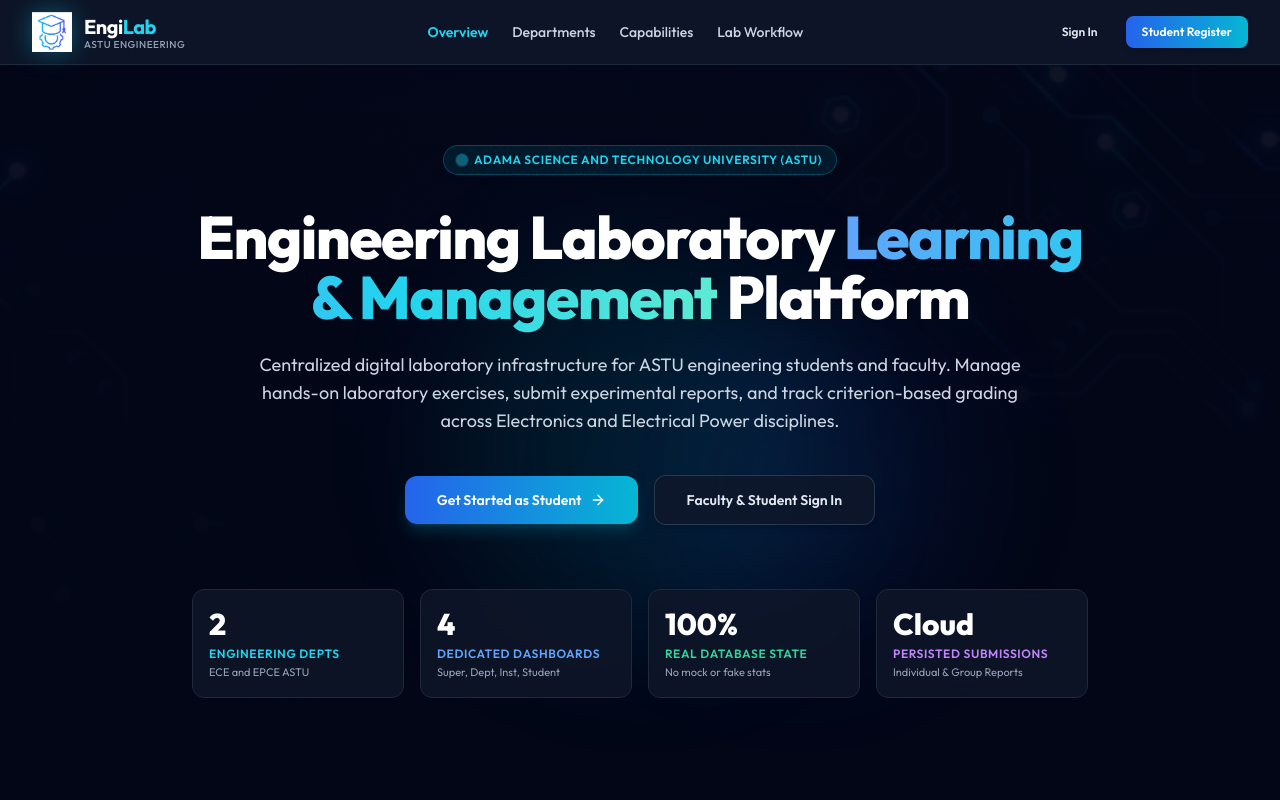
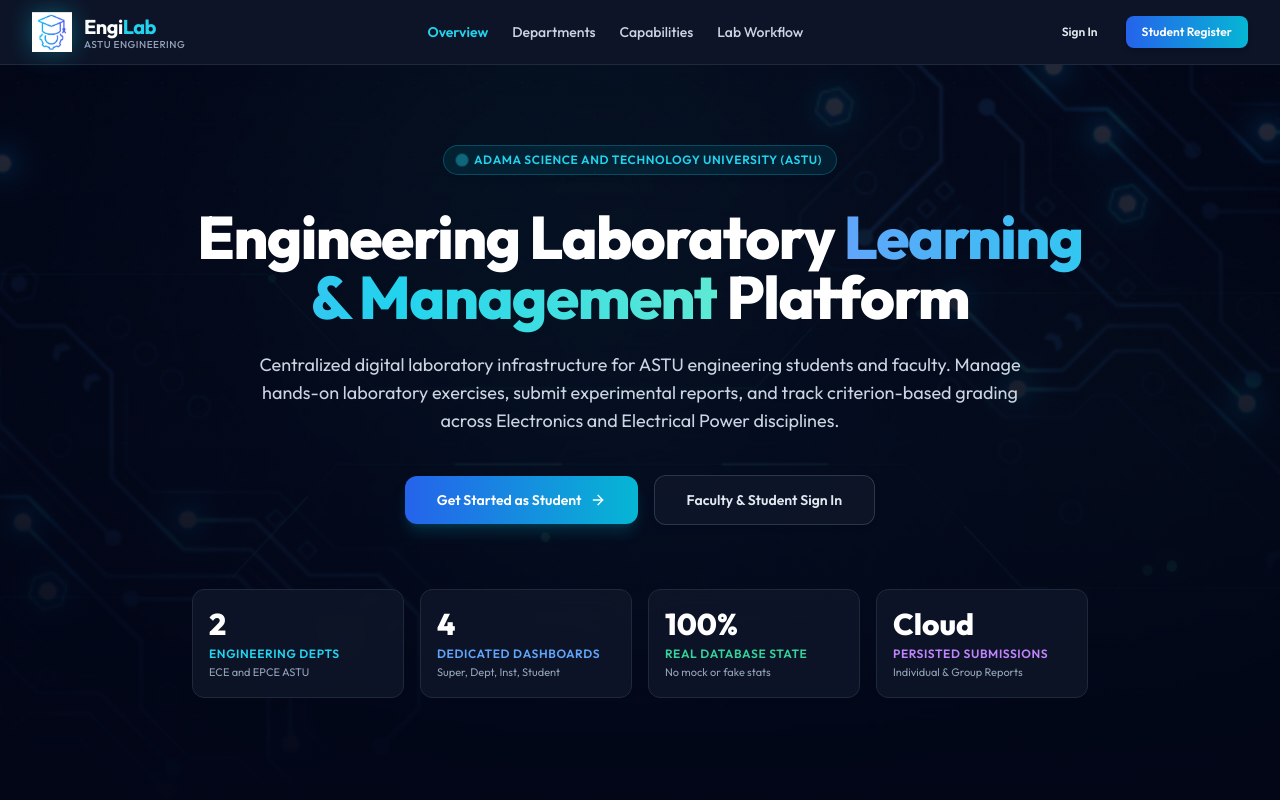
Before and after one commit to petersisay/EngiLab, a React (Vite) app in the folder client/: page / in a window 1280 px wide. Shown: the top 800 px of the page. Built offline with nearby package versions, Linux system fonts and the light colour scheme; no server answers; the HTML template or start-up script is replaced by a standard one.

Commit message:
feat(landing): implement animated light-green circuit background, moving signal pulses, and energy sweeps

```diff
--- a/client/src/pages/public/LandingPage.jsx
+++ b/client/src/pages/public/LandingPage.jsx
@@ -45,16 +45,159 @@ const LandingPage = () => {
 
       {/* Hero Section */}
       <section className="relative overflow-hidden pt-12 pb-24 lg:pt-20 lg:pb-32">
-        {/* Background Circuit Image with Dark Navy Overlays */}
-        <div className="absolute inset-0 z-0">
+        {/* Animated Background Circuit Image with Light Green & Cyan Energy Elements */}
+        <div className="absolute inset-0 z-0 overflow-hidden pointer-events-none select-none">
+          {/* Animated Floating Base Image with higher clarity and luminescence */}
           <img
             src="/engilab-hero-bg.png"
             alt="Engineering Lab Circuit Background"
-            className="w-full h-full object-cover object-center opacity-30 mix-blend-screen scale-105"
+            className="w-full h-full object-cover object-center opacity-45 mix-blend-screen animate-circuit-float filter brightness-125 contrast-110"
           />
-          <div className="absolute inset-0 bg-gradient-to-b from-slate-950/80 via-slate-950/95 to-slate-950"></div>
-          <div className="absolute top-1/4 left-1/2 -translate-x-1/2 w-96 h-96 bg-cyan-500/10 rounded-full blur-3xl pointer-events-none"></div>
-          <div className="absolute top-1/3 right-1/4 w-80 h-80 bg-blue-600/10 rounded-full blur-3xl pointer-events-none"></div>
+
+          {/* Light-Green Engineering Workbench Dot Matrix Overlay */}
+          <div
+            className="absolute inset-0 opacity-25"
+            style={{
+              backgroundImage: 'radial-gradient(rgba(52, 211, 153, 0.35) 1px, transparent 1px)',
+              backgroundSize: '36px 36px'
+            }}
+          ></div>
+
+          {/* Animated Light Green & Emerald Energy Auroras */}
+          <div className="absolute -top-24 left-1/4 w-[500px] h-[500px] bg-gradient-to-tr from-emerald-500/25 to-teal-400/20 rounded-full blur-[100px] animate-aurora-green"></div>
+          <div
+            className="absolute top-1/3 -right-20 w-[450px] h-[450px] bg-gradient-to-bl from-green-400/20 to-emerald-600/15 rounded-full blur-[110px] animate-aurora-green"
+            style={{ animationDelay: '4s' }}
+          ></div>
+          <div className="absolute bottom-10 left-1/3 w-[550px] h-[350px] bg-cyan-400/15 rounded-full blur-[100px] animate-aurora-cyan"></div>
+
+          {/* Luminous Sweep Beam (Light pulse traveling across circuits) */}
+          <div className="absolute -top-1/2 -left-1/2 w-[200%] h-[200%] pointer-events-none overflow-hidden">
+            <div className="w-48 h-full bg-gradient-to-r from-transparent via-emerald-400/15 to-transparent animate-sweep-beam"></div>
+          </div>
+
+          {/* Animated Laboratory Vector Circuit Traces & Oscilloscope Signal Waves */}
+          <svg
+            className="absolute inset-0 w-full h-full opacity-60 pointer-events-none"
+            xmlns="http://www.w3.org/2000/svg"
+            viewBox="0 0 1440 800"
+            preserveAspectRatio="none"
+          >
+            <defs>
+              <linearGradient id="greenSignalGrad" x1="0%" y1="0%" x2="100%" y2="0%">
+                <stop offset="0%" stopColor="#10b981" stopOpacity="0.1" />
+                <stop offset="50%" stopColor="#34d399" stopOpacity="0.85" />
+                <stop offset="100%" stopColor="#06b6d4" stopOpacity="0.1" />
+              </linearGradient>
+              <linearGradient id="cyanSignalGrad" x1="0%" y1="0%" x2="100%" y2="0%">
+                <stop offset="0%" stopColor="#06b6d4" stopOpacity="0.1" />
+                <stop offset="50%" stopColor="#6ee7b7" stopOpacity="0.9" />
+                <stop offset="100%" stopColor="#3b82f6" stopOpacity="0.1" />
+              </linearGradient>
+            </defs>
+
+            {/* Circuit Busbar Path 1 - Electrical Power & Signal Transmission */}
+            <path
+              d="M-50,220 L300,220 L420,340 L850,340 L950,240 L1500,240"
+              fill="none"
+              stroke="#10b981"
+              strokeWidth="1.5"
+              strokeOpacity="0.25"
+            />
+            <path
+              d="M-50,220 L300,220 L420,340 L850,340 L950,240 L1500,240"
+              fill="none"
+              stroke="url(#greenSignalGrad)"
+              strokeWidth="2.5"
+              className="animate-signal-pulse"
+            />
+
+            {/* Circuit Busbar Path 2 - Control & Telecommunications */}
+            <path
+              d="M-50,560 L240,560 L380,420 L1020,420 L1150,550 L1500,550"
+              fill="none"
+              stroke="#06b6d4"
+              strokeWidth="1.5"
+              strokeOpacity="0.2"
+            />
+            <path
+              d="M-50,560 L240,560 L380,420 L1020,420 L1150,550 L1500,550"
+              fill="none"
+              stroke="url(#cyanSignalGrad)"
+              strokeWidth="2.5"
+              className="animate-signal-pulse"
+              style={{ animationDelay: '3s' }}
+            />
+
+            {/* Glowing Circuit Nodes */}
+            <circle cx="300" cy="220" r="4.5" fill="#34d399" className="animate-node-pulse" />
+            <circle
+              cx="420"
+              cy="340"
+              r="3.5"
+              fill="#6ee7b7"
+              className="animate-node-pulse"
+              style={{ animationDelay: '1.2s' }}
+            />
+            <circle
+              cx="850"
+              cy="340"
+              r="4"
+              fill="#34d399"
+              className="animate-node-pulse"
+              style={{ animationDelay: '2s' }}
+            />
+            <circle
+              cx="950"
+              cy="240"
+              r="3.5"
+              fill="#10b981"
+              className="animate-node-pulse"
+              style={{ animationDelay: '0.6s' }}
+            />
+            <circle
+              cx="240"
+              cy="560"
+              r="4"
+              fill="#6ee7b7"
+              className="animate-node-pulse"
+              style={{ animationDelay: '1.8s' }}
+            />
+            <circle
+              cx="1020"
+              cy="420"
+              r="4.5"
+              fill="#34d399"
+              className="animate-node-pulse"
+              style={{ animationDelay: '2.5s' }}
+            />
+          </svg>
+
+          {/* Smooth Oscilloscope Wave at bottom representing DSP / AC Power Signal */}
+          <div className="absolute -bottom-6 left-0 w-[200%] h-24 overflow-hidden opacity-35">
+            <svg
+              className="w-full h-full animate-wave-flow"
+              viewBox="0 0 2880 100"
+              fill="none"
+              xmlns="http://www.w3.org/2000/svg"
+            >
+              <path
+                d="M0,50 Q120,5 240,50 T480,50 T720,50 T960,50 T1200,50 T1440,50 T1680,50 T1920,50 T2160,50 T2400,50 T2640,50 T2880,50"
+                stroke="url(#greenSignalGrad)"
+                strokeWidth="2"
+                strokeDasharray="6 4"
+              />
+              <path
+                d="M0,50 Q120,95 240,50 T480,50 T720,50 T960,50 T1200,50 T1440,50 T1680,50 T1920,50 T2160,50 T2400,50 T2640,50 T2880,50"
+                stroke="#34d399"
+                strokeWidth="1.5"
+                opacity="0.6"
+              />
+            </svg>
+          </div>
+
+          {/* Vignette Gradient so text stays razor sharp */}
+          <div className="absolute inset-0 bg-gradient-to-b from-slate-950/70 via-slate-950/80 to-slate-950"></div>
         </div>
 
         <div className="relative z-10 max-w-7xl mx-auto px-4 sm:px-6 lg:px-8 text-center">
```
